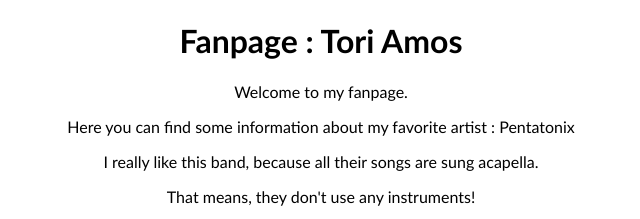
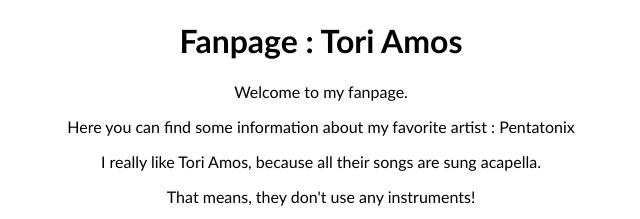
Before and after one commit to comund/My_Favorite, a plain HTML site: page index.html in a window 1280 px wide. Shown: the top 219 px of the page, 319-959 px from the left. Drawn offline with Linux system fonts and the light colour scheme.

Commit message:
Update index.html

```diff
--- a/index.html
+++ b/index.html
@@ -14,7 +14,7 @@
         <p>Welcome to my fanpage. </p>
         <p>Here you can find some information about my favorite artist : Pentatonix</p>
 
-        <p>I really like this band, because all their songs are sung acapella.</p>
+        <p>I really like  Tori Amos, because all their songs are sung acapella.</p>
         <p>That means, they don't use any instruments!</p>
         <p>They do everything with their voices!</p>
     </div>
```
